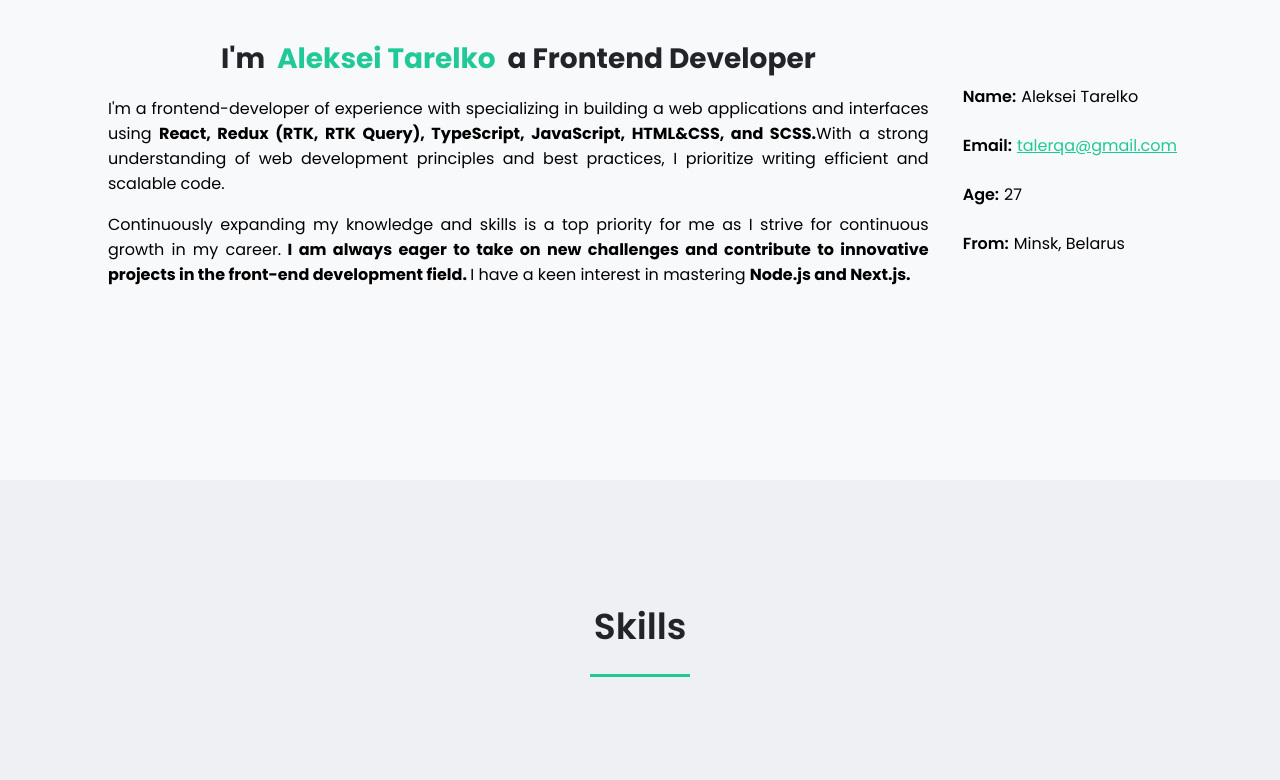
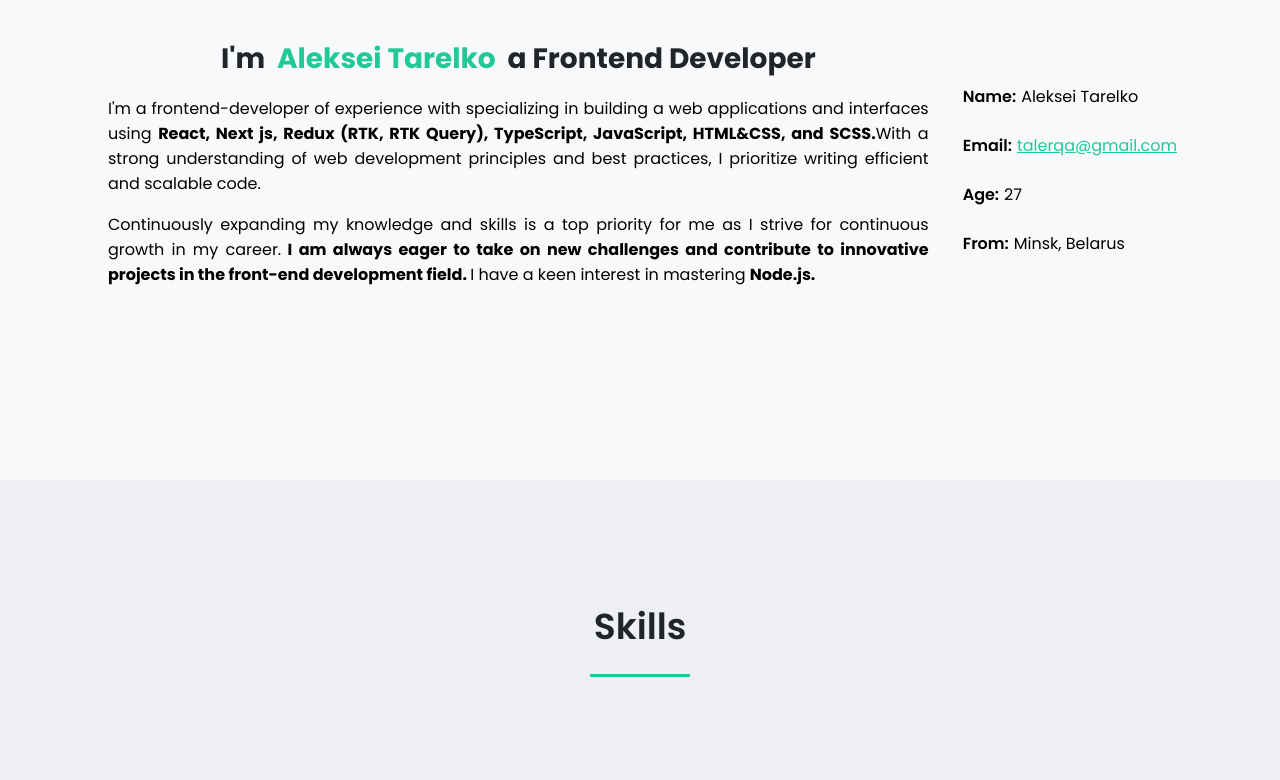
Before and after one commit to talerqa/portfolio, a React (Create React App) app: page / in a window 1280 px wide. Shown: the part 1120-1900 px from the top of the page. Built offline with nearby package versions, Linux system fonts and the light colour scheme.

Commit message:
fix: about

```diff
--- a/src/about/About.tsx
+++ b/src/about/About.tsx
@@ -15,7 +15,7 @@ export const About = () => {
               Developer</h2>
             <p className={s.aboutMeText}>I'm a frontend-developer of experience
               with specializing in building a web applications and interfaces
-              using <b> React, Redux (RTK, RTK Query), TypeScript, JavaScript,
+              using <b> React, Next js, Redux (RTK, RTK Query), TypeScript, JavaScript,
                 HTML&CSS, and SCSS.</b>
               With
               a strong understanding of web development principles and best
@@ -26,7 +26,7 @@ export const About = () => {
               <b> I am always eager to
                 take on new challenges and contribute to
                 innovative projects in the front-end development field. </b> I
-              have a keen interest in mastering <b>Node.js and Next.js.</b>
+              have a keen interest in mastering <b>Node.js.</b>
             </p>
           </div>
           <div className={s.aboutMeInfo}>
--- a/src/footer/Footer.module.scss
+++ b/src/footer/Footer.module.scss
@@ -13,7 +13,7 @@
 
   .information {
     width: 100%;
-    justify-content: space-between;
+    justify-content: flex-end;
     display: flex;
     flex-direction: row;
     @media (max-width: 580px) {
--- a/src/footer/Footer.tsx
+++ b/src/footer/Footer.tsx
@@ -5,7 +5,6 @@ export const Footer = () => {
   return (<div className={s.footerBlock}>
     <div className={s.footerContainer}>
       <div className={s.information}>
-        <p className={s.copyright}>Copyright © 2023. All Rights Reserved.</p>
         <p className={s.developed}>Developed by Aleksei Tarelko</p>
       </div>
     </div>
```
Also changed, not shown: 1 other file (tests, documents, lock files or other folders).
